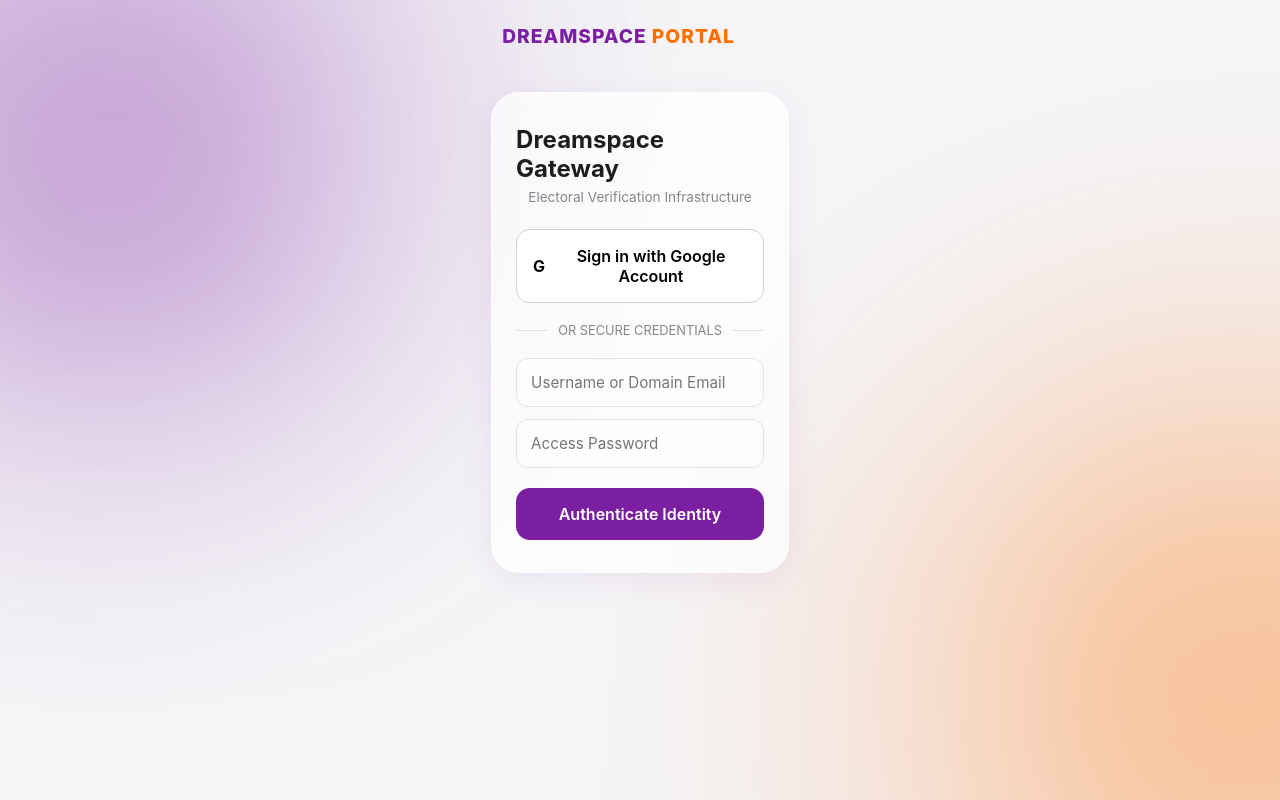
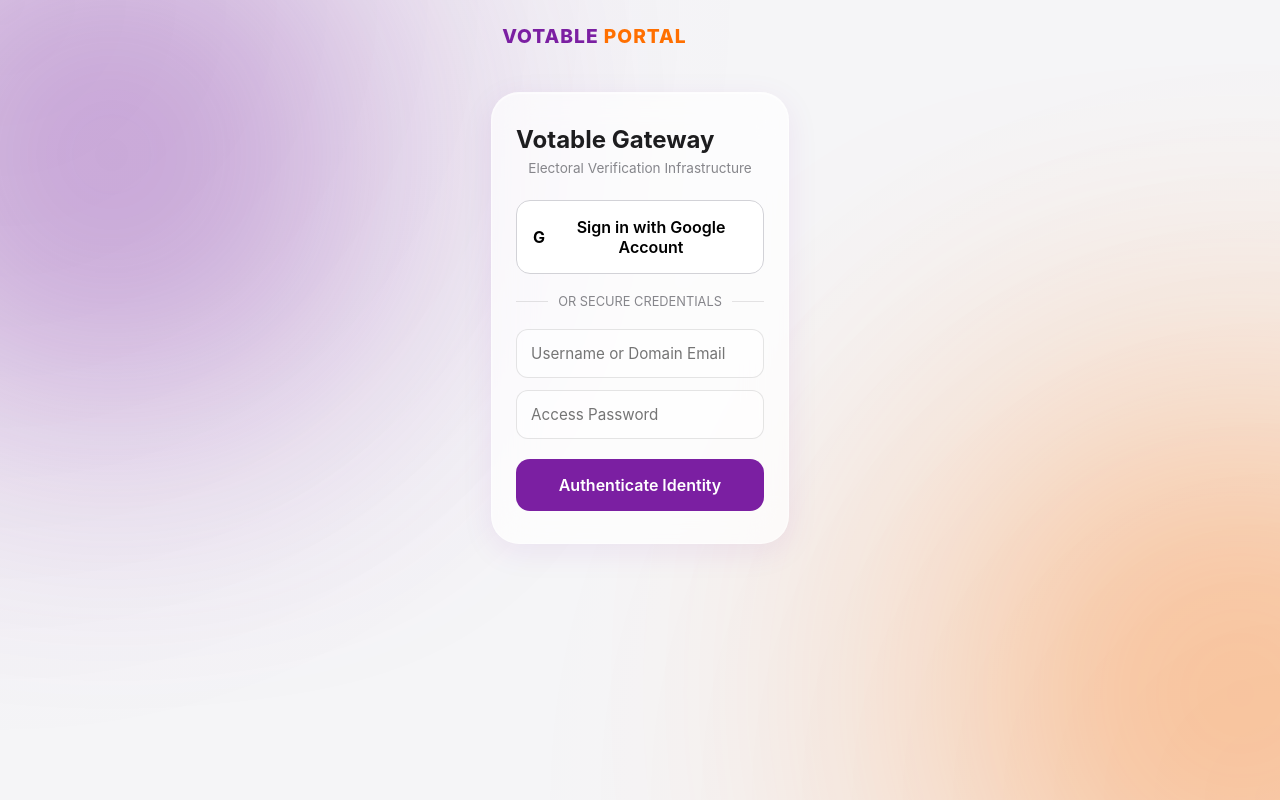
Before and after one commit to paulrajeevan/voting-system, a React (Vite) app in the folder votable/: page / in a window 1280 px wide. Built offline with nearby package versions, Linux system fonts and the light colour scheme.

Commit message:
change the brandname for avoiding copyright issues

```diff
--- a/votable/src/App.jsx
+++ b/votable/src/App.jsx
@@ -123,7 +123,7 @@ export default function App() {
 
       <header style={{ width: '100%', maxWidth: '600px', padding: '24px', display: 'flex', justifyContent: 'space-between', alignItems: 'center', zIndex: 10 }}>
         <div style={{ fontWeight: 800, fontSize: '1.2rem', letterSpacing: '1px' }}>
-          <span style={{ color: 'var(--brand-purple)' }}>DREAMSPACE</span> <span style={{ color: 'var(--brand-orange)' }}>PORTAL</span>
+          <span style={{ color: 'var(--brand-purple)' }}>VOTABLE</span> <span style={{ color: 'var(--brand-orange)' }}>PORTAL</span>
         </div>
         {user && (
           <button type="button" onClick={handleLogOut} className="btn-liquid-glass" style={{ padding: '6px 12px', borderRadius: '20px' }}>Sign Out</button>
@@ -132,7 +132,7 @@ export default function App() {
 
       {currentView === 'LOGIN' && (
         <div className="glass-container">
-          <h2 style={{ marginBottom: '6px' }}>Dreamspace Gateway</h2>
+          <h2 style={{ marginBottom: '6px' }}>Votable Gateway</h2>
           <p style={{ fontSize: '0.85rem', color: 'var(--text-muted)', textAlign: 'center', marginBottom: '24px' }}>Electoral Verification Infrastructure</p>
 
           <button type="button" className="btn-primary" style={{ background: '#fff', color: '#000', border: '1px solid #d2d2d7', display: 'flex', alignItems: 'center', justifyContent: 'center', gap: '10px', marginBottom: '20px' }} onClick={handleGoogleLogin}>
```
